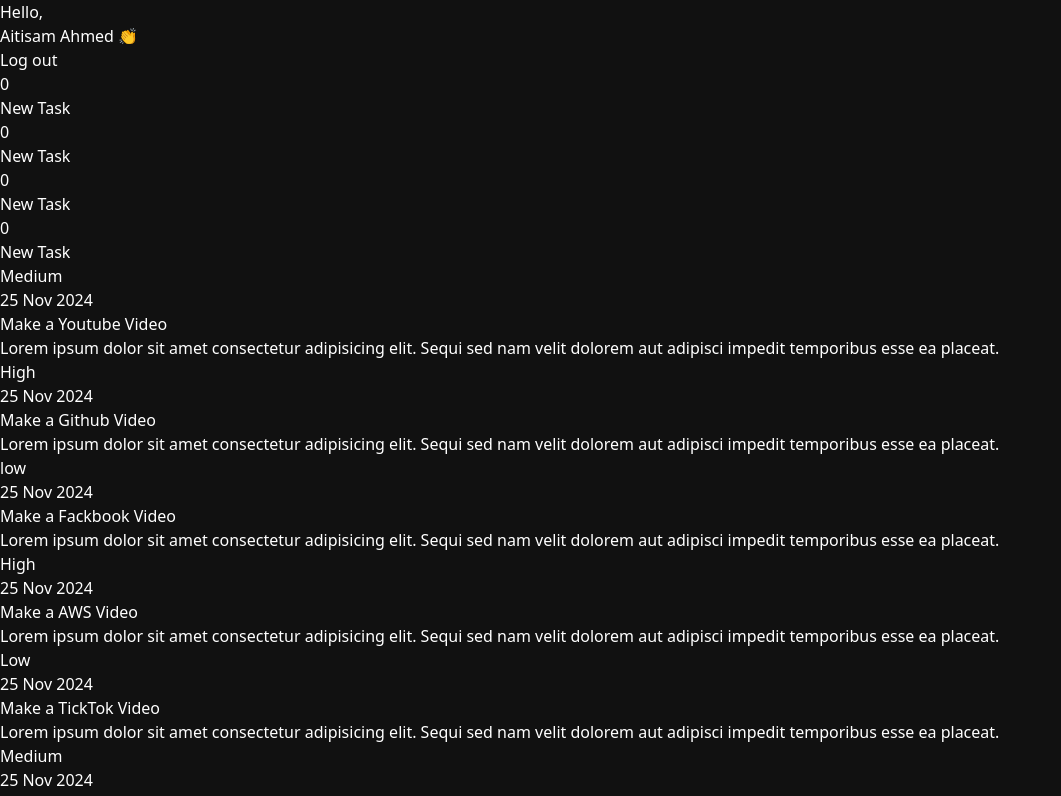
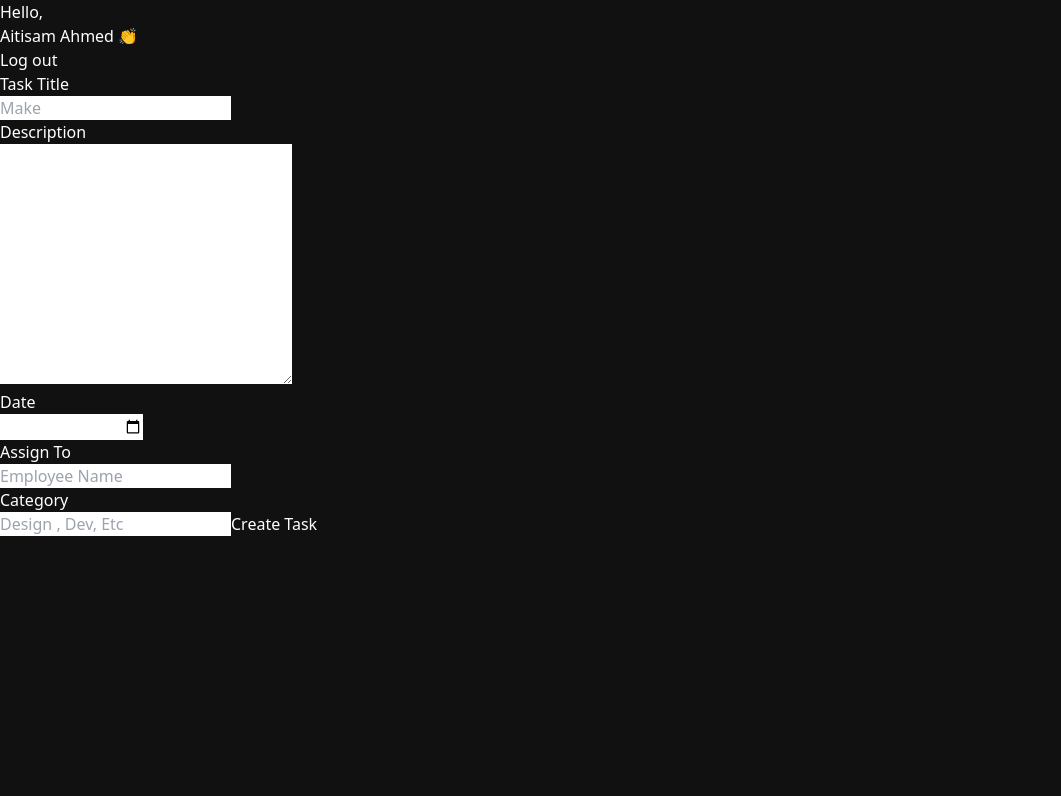
Before and after one commit to M-Aitisam/Employee-Management-System, a React (Vite) app: page / in a window 1280 px wide. Shown: the top 796 px of the page, without its empty margins (0-1061 px from the left). Built offline with nearby package versions, Linux system fonts and the light colour scheme.

Commit message:
Update the code Working on  Admin Dashboard

```diff
--- a/src/App.jsx
+++ b/src/App.jsx
@@ -1,12 +1,14 @@
 import React from 'react'
 import Login from "./components/Auth/Login"
 import EmployeeDashboard from "./components/Dashboard/EmployeeDashboard"
+import AdminDashboard from './components/Dashboard/AdminDashboard'
 const App = () => {
   return (
     <>
     {/* In Component Auth Login add */}
   {/* <Login /> */}
-  <EmployeeDashboard />
+  {/* <EmployeeDashboard />  */}
+  <AdminDashboard />
     </>
   )
 }
--- a/src/components/Dashboard/AdminDashboard.jsx
+++ b/src/components/Dashboard/AdminDashboard.jsx
@@ -0,0 +1,27 @@
+import React from 'react'
+import Header from '../../others/header'
+const AdminDashboard = () => {
+  return (
+    <div className='h-screen w-full p-10'>
+    <Header />
+
+    <div>
+        <form>
+            <h3>Task Title</h3>
+            <input type="text" placeholder='Make' />
+            <h3>Description</h3>
+            <textarea name="" id="" cols='30' rows='10'></textarea>
+            <h3>Date</h3>
+            <input type="date" />
+            <h3>Assign To</h3>
+            <input type="text" placeholder='Employee Name' />
+            <h3>Category</h3>
+            <input type="text" placeholder='Design , Dev, Etc' />
+            <button>Create Task</button>
+        </form>
+    </div>
+    </div>
+  )
+}
+
+export default AdminDashboard
```
